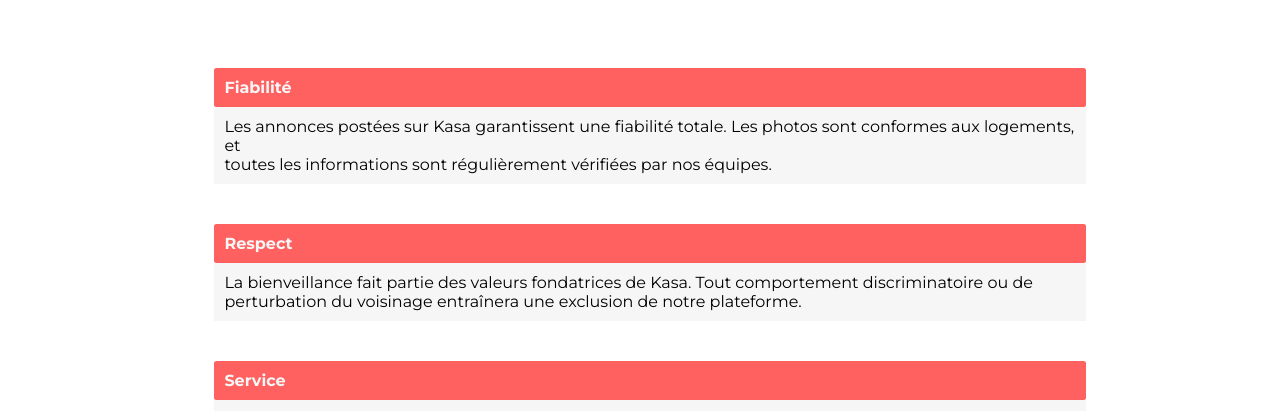
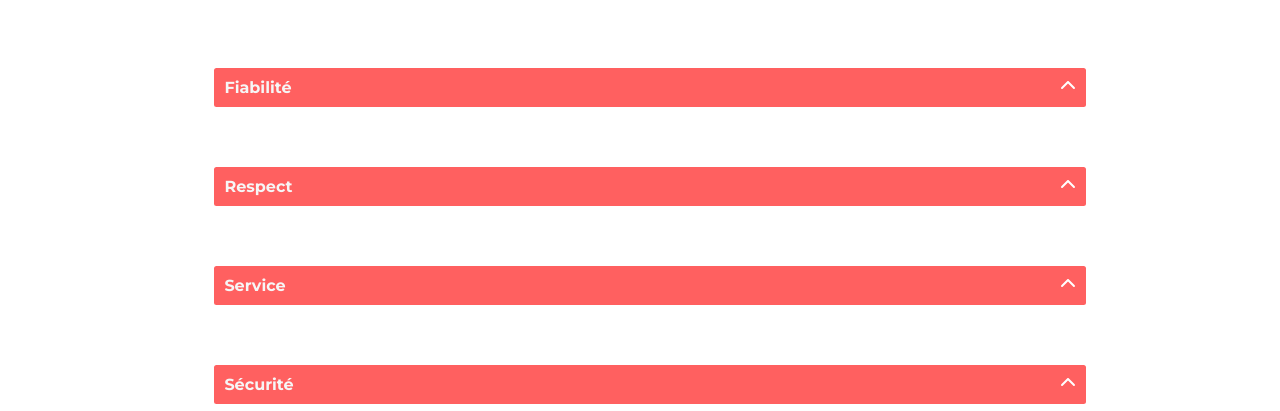
Before and after one commit to XxDiamond95xX/prijet-kaza, a React (Vite) app: page /about in a window 1280 px wide. Shown: the part 388-799 px from the top of the page. Built offline with nearby package versions, Linux system fonts and the light colour scheme.

Commit message:
page about terminer

```diff
--- a/src/App.css
+++ b/src/App.css
@@ -130,15 +130,37 @@
   padding: 10px;
   border-radius: 2.5px;
   font-weight: bold;
+  display: flex;
+  justify-content: space-between;
 }
 .Info_title_p {
   background-color: #f6f6f6;
   padding: 10px;
   width: 100%;
+  max-height: 0;
+  overflow: hidden;
+  opacity: 0;
+  transition: max-height 0.2s ease-out, opacity 0.2s ease-out;
 }
 
-.fa-solid {
+.Info_title_p.visible {
+  max-height: 200px;
+  opacity: 1;
+}
+
+.rotate180 {
+  transform: rotate(-180deg);
+  transition: transform 0.3s ease;
+}
+
+.rotate0 {
+  transform: rotate(0deg);
+  transition: transform 0.3s ease;
+}
+
+.fa-chevron-up {
   color: white;
+  cursor: pointer;
 }
 
 /*# sourceMappingURL=App.css.map */
--- a/src/App.jsx
+++ b/src/App.jsx
@@ -3,6 +3,15 @@
 import Homepage from './pages/Homepage'
 import About from './pages/About'
 import Location from './pages/Location'
+// Importez les icônes que vous souhaitez utiliser
+import { faChevronUp } from '@fortawesome/free-solid-svg-icons';
+
+// Configurer Font Awesome pour utiliser les icônes que vous avez importées
+import { library } from '@fortawesome/fontawesome-svg-core';
+import { FontAwesomeIcon } from '@fortawesome/react-fontawesome';
+
+library.add(faChevronUp);
+
 
 function App() {
 
--- a/src/app.scss
+++ b/src/app.scss
@@ -126,7 +126,6 @@
     margin: 2rem;
 }
 
-
 .Info {
     display: flex;
     flex-direction: column;
@@ -141,17 +140,39 @@
         padding: 10px;
         border-radius: 2.5px;
         font-weight: bold;
+        display: flex;
+        justify-content: space-between;
 
         &_p {
             background-color: #f6f6f6;
             padding: 10px;
             width: 100%;
+            max-height: 0;
+            overflow: hidden;
+            opacity: 0;
+            transition: max-height 0.2s ease-out, opacity 0.2s ease-out;
         }
     }
 }
 
-.fa-solid {
+.Info_title_p.visible {
+    max-height: 200px;
+    opacity: 1;
+}
+
+.rotate180 {
+    transform: rotate(-180deg);
+    transition: transform 0.3s ease;
+}
+
+.rotate0 {
+    transform: rotate(0deg);
+    transition: transform 0.3s ease;
+}
+
+.fa-chevron-up {
     color: white;
+    cursor: pointer;
 }
 
 // @media (max-width:)
--- a/src/components/about/Info.jsx
+++ b/src/components/about/Info.jsx
@@ -1,38 +1,79 @@
+import { useState } from 'react';
+import { FontAwesomeIcon } from '@fortawesome/react-fontawesome';
+import { faChevronUp } from '@fortawesome/free-solid-svg-icons';
+import '../../App.css';
+
 function Info() {
+    const [isFiabilityVisible, setIsFiabilityVisible] = useState(false);
+    const [isRespectVisible, setIsRespectVisible] = useState(false);
+    const [isServiceVisible, setIsServiceVisible] = useState(false);
+    const [isSecurityVisible, setIsSecurityVisible] = useState(false);
+
+    const toggleFiabilityVisibility = () => {
+        setIsFiabilityVisible(!isFiabilityVisible);
+    };
+
+    const toggleRespectVisibility = () => {
+        setIsRespectVisible(!isRespectVisible);
+    };
+
+    const toggleServiceVisibility = () => {
+        setIsServiceVisible(!isServiceVisible);
+    };
+
+    const toggleSecurityVisibility = () => {
+        setIsSecurityVisible(!isSecurityVisible);
+    };
     return (
         <>
             <div className="Info">
-                <div className="Info_title">
+                <div className="Info_title" onClick={toggleFiabilityVisibility}>
                     Fiabilité
+                    <FontAwesomeIcon
+                        icon={faChevronUp}
+                        className={isFiabilityVisible ? 'rotate180' : 'rotate0'}
+                    />
                 </div>
-                <div className="Info_title_p">
-                    Les annonces postées sur Kasa garantissent une fiabilité totale. Les photos sont conformes aux logements, et<br />
-                    toutes les informations sont régulièrement vérifiées par nos équipes.
+                <div className={`Info_title_p ${isFiabilityVisible ? 'visible' : 'hidden'}`}>
+                    Les annonces postées sur kasa garantissent une fiabilité totale. Les photos sont conformes aux logements, et<br />
+                    toutes les informations sont réguliereement vérifiées par nos équipes.
                 </div>
             </div>
             <div className="Info">
-                <div className="Info_title">
+                <div className="Info_title" onClick={toggleRespectVisibility}>
                     Respect
+                    <FontAwesomeIcon
+                        icon={faChevronUp}
+                        className={isRespectVisible ? 'rotate180' : 'rotate0'}
+                    />
                 </div>
-                <div className="Info_title_p">
+                <div className={`Info_title_p ${isRespectVisible ? 'visible' : 'hidden'}`}>
                     La bienveillance fait partie des valeurs fondatrices de Kasa. Tout comportement discriminatoire ou de<br />
                     perturbation du voisinage entraînera une exclusion de notre plateforme.
                 </div>
             </div>
             <div className="Info">
-                <div className="Info_title">
+                <div className="Info_title" onClick={toggleServiceVisibility}>
                     Service
+                    <FontAwesomeIcon
+                        icon={faChevronUp}
+                        className={isServiceVisible ? 'rotate180' : 'rotate0'}
+                    />
                 </div>
-                <div className="Info_title_p">
+                <div className={`Info_title_p ${isServiceVisible ? 'visible' : 'hidden'}`}>
                     La bienveillance fait partie des valeurs fondatrices de Kasa. Tout comportement discriminatoire ou de<br />
                     perturbation du voisinage entraînera une exclusion de notre plateforme.
                 </div>
             </div>
             <div className="Info">
-                <div className="Info_title">
+                <div className="Info_title" onClick={toggleSecurityVisibility}>
                     Sécurité
+                    <FontAwesomeIcon
+                        icon={faChevronUp}
+                        className={isSecurityVisible ? 'rotate180' : 'rotate0'}
+                    />
                 </div>
-                <div className="Info_title_p">
+                <div className={`Info_title_p ${isSecurityVisible ? 'visible' : 'hidden'}`}>
                     La sécurité est la priorité de Kasa. Aussi bien pour nos hôtes que pour les voyageurs, chaque logement<br />
                     correspond aux critères de sécurité établis par nos services. En laissant une note aussi bien à l'hôte qu'au<br />
                     locataire, cela permet à nos équipes de vérifier que les standards sont bien respectés. Nous organisons<br />
```
Also changed, not shown: 1 other file (tests, documents, lock files or other folders).
